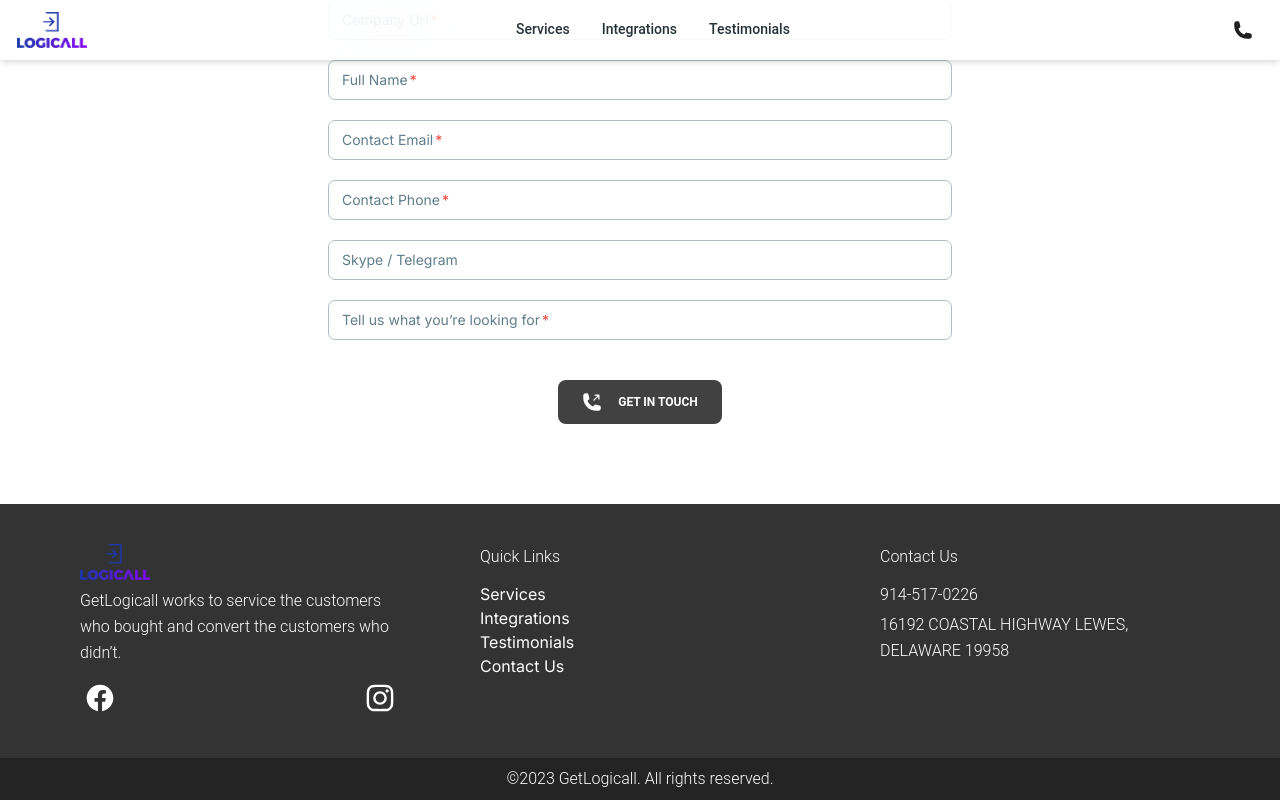
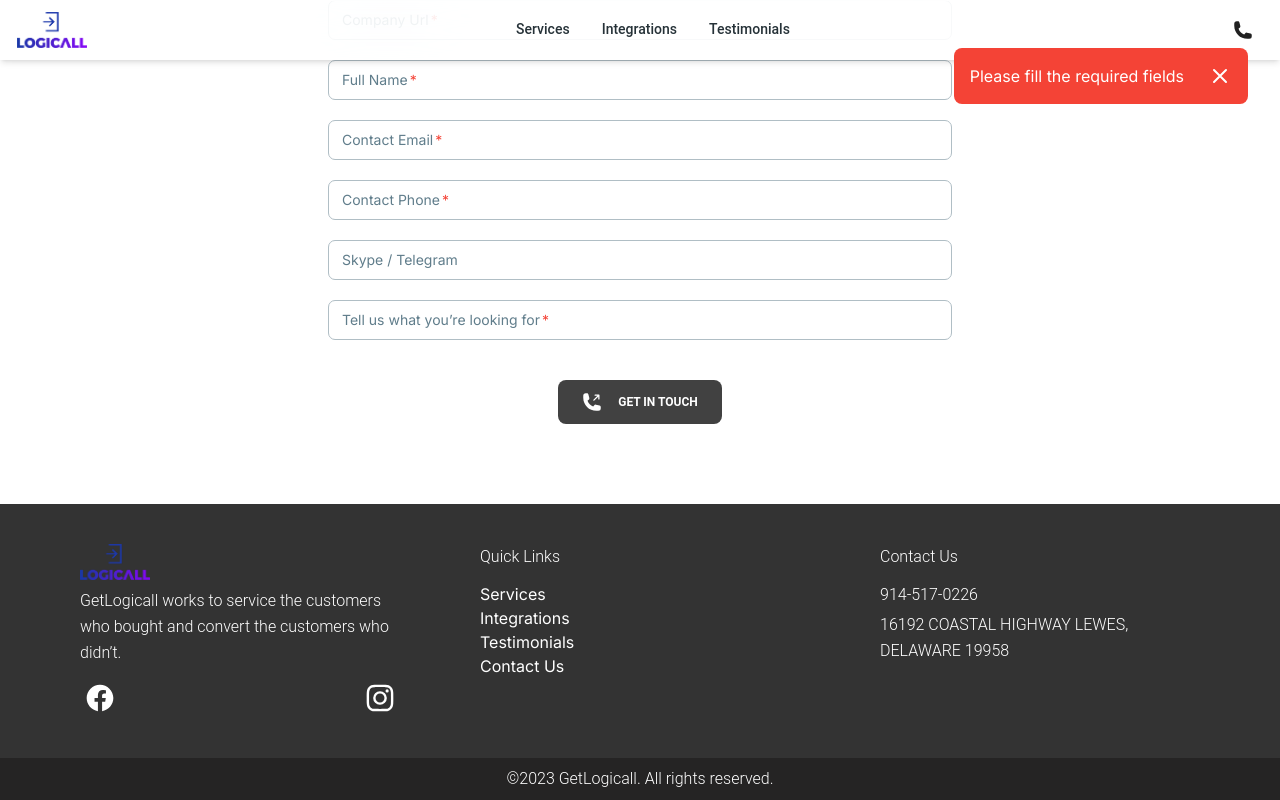
Before and after one commit to Nick9499/GetLogical, a Next.js app: page / in a window 1280 px wide. Both pictures are taken after a click on the button "GET IN TOUCH". Shown: the part 3318-4118 px from the top of the page. Built offline with nearby package versions, Linux system fonts and the light colour scheme.

Commit message:
Added snackbar

```diff
--- /dev/null
+++ b/app/components/Alert/index.js
@@ -0,0 +1,22 @@
+"use client";
+import React from "react";
+import { Alert } from "../../theme/themeRegistry";
+
+export function AlertCustomAnimation(props) {
+  const { open, onClose, body, errorAlert } = props;
+
+  return (
+    <div className={`fixed z-50 top-10 right-4 px-4 py-2 rounded-md `}>
+      <Alert
+        open={open}
+        onClose={onClose}
+        color={errorAlert ? "red" : "gray"}
+        animate={{
+          mount: { y: 0 },
+          unmount: { y: 50 },
+        }}>
+        {body}
+      </Alert>
+    </div>
+  );
+}
--- a/app/components/Contact/index.js
+++ b/app/components/Contact/index.js
@@ -1,8 +1,12 @@
 "use client";
 import React, { useState } from "react";
 import { Button, Input, Typography } from "../../theme/themeRegistry";
+import { AlertCustomAnimation } from "../Alert";
 
 const Contact = () => {
+  const [showAlert, setShowAlert] = useState(false);
+  const [alertMsg, setAlertMsg] = useState(``);
+  const [errorAlert, setErrorAlert] = useState(false);
   const [form, setForm] = useState({
     cName: "",
     url: "",
@@ -12,6 +16,10 @@ const Contact = () => {
     social_id: "",
     message: "",
   });
+
+  const handleClose = () => setShowAlert(false);
+
+  const handleOpen = () => setShowAlert(true);
 
   const handleChange = (e) => {
     const { name, value } = e.target;
@@ -26,10 +34,13 @@ const Contact = () => {
       form.cName.trim().length === 0 ||
       form.url.trim().length === 0 ||
       form.fName.trim().length === 0 ||
-      form.email.trim.length === 0 ||
+      form.email.trim().length === 0 ||
       form.phone.trim().length === 0 ||
       form.message.trim().length === 0
     ) {
+      setAlertMsg(`Please fill the required fields`);
+      setErrorAlert(true);
+      handleOpen();
       return;
     }
     e.preventDefault();
@@ -40,10 +51,19 @@ const Contact = () => {
       },
       body: JSON.stringify(form),
     });
+    setErrorAlert(false);
+    handleOpen();
+    setAlertMsg(`Thanks for your feedback. We will get back to you shortly.`);
   };
 
   return (
     <div className=" md:px-20 lg:px-72 ">
+      <AlertCustomAnimation
+        open={showAlert}
+        onClose={handleClose}
+        body={alertMsg}
+        errorAlert={errorAlert}
+      />
       <div className="flex flex-col justify-center items-center pt-20 px-10">
         <Typography className="font-semibold text-3xl text-[#033474] ">
           Contact Us
--- a/app/theme/themeRegistry.js
+++ b/app/theme/themeRegistry.js
@@ -26,6 +26,8 @@ import {
   Collapse,
   Avatar,
   Rating,
+  Alert,
+  Dialog,
 } from "@material-tailwind/react";
 
 export {
@@ -54,4 +56,6 @@ export {
   Collapse,
   Avatar,
   Rating,
+  Alert,
+  Dialog,
 };
```
